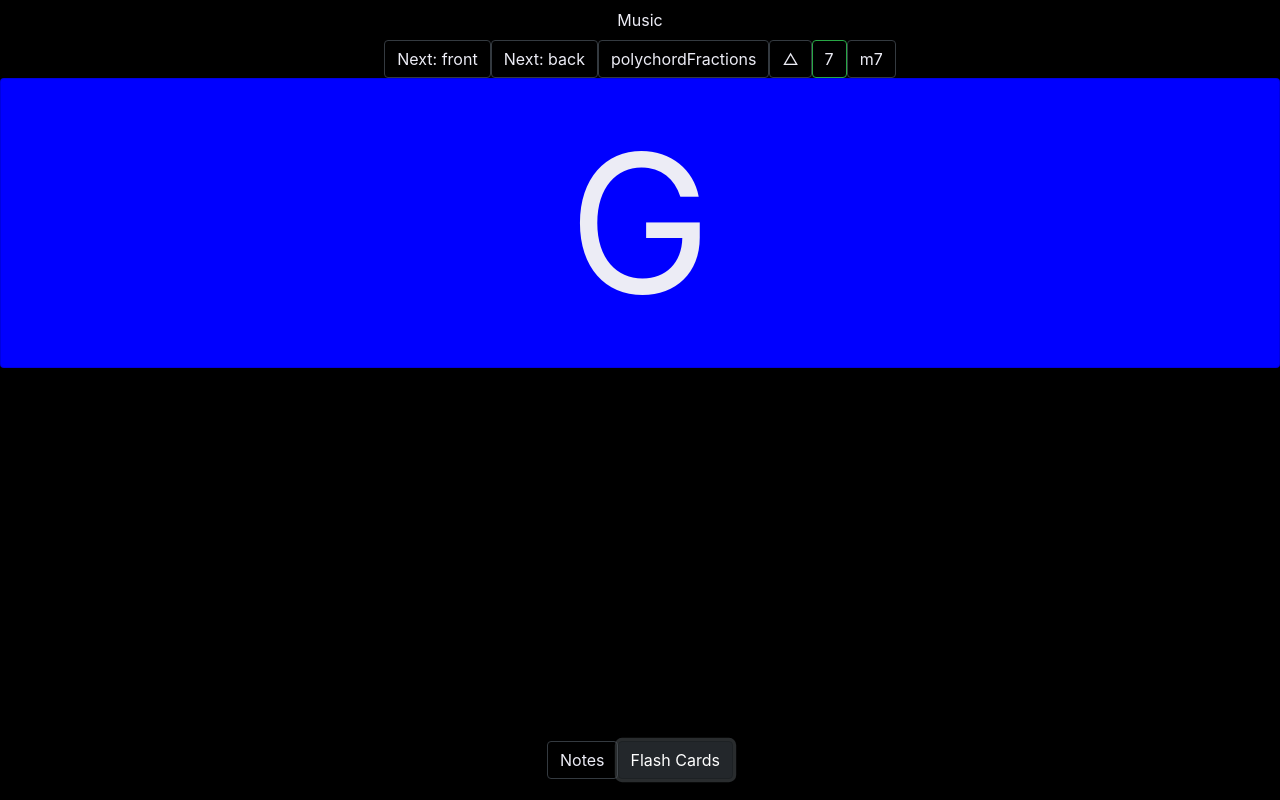
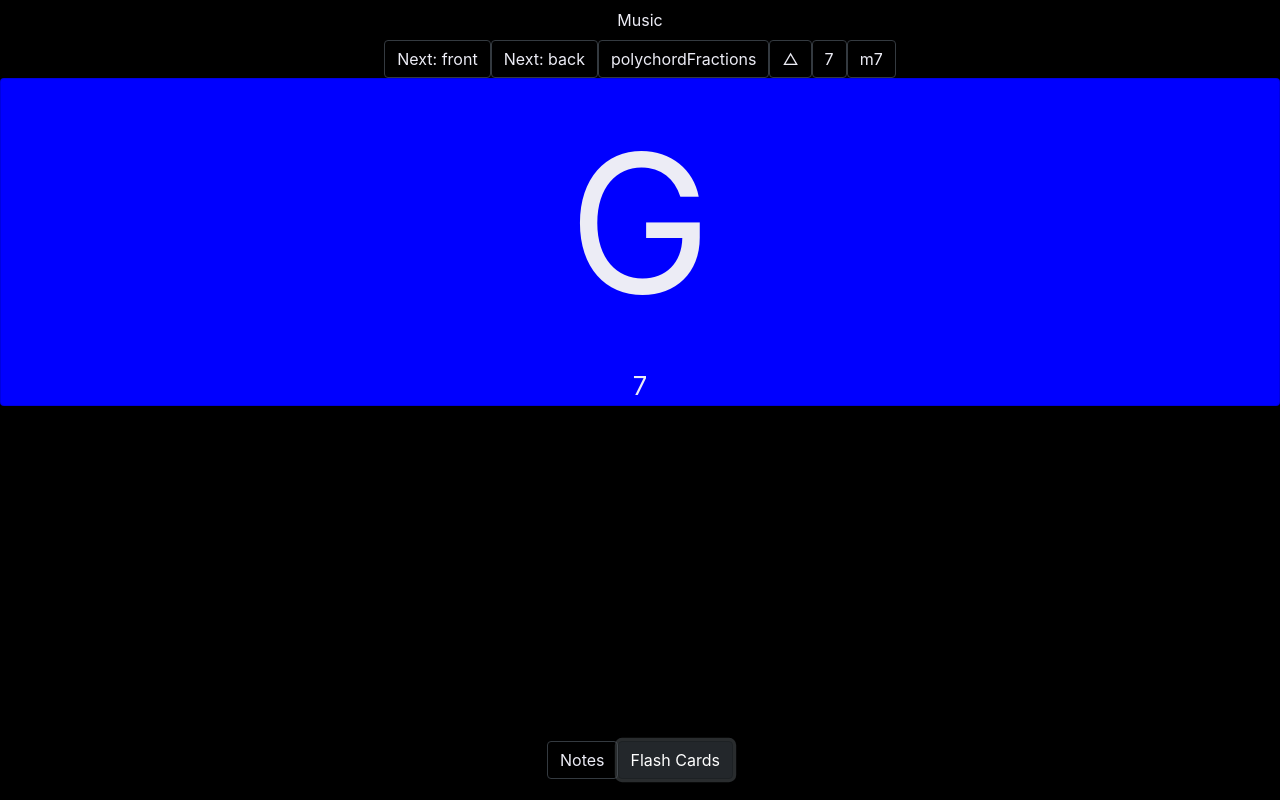
Before and after one commit to golubitsky/music, a React (Create React App) app: page / in a window 1280 px wide. Both pictures are taken after a click on the button "Flash Cards". Built offline with nearby package versions, Linux system fonts and the light colour scheme; the HTML template or start-up script is replaced by a standard one.

Commit message:
indicate current deck on current card

```diff
--- a/src/screens/FlashCards.css
+++ b/src/screens/FlashCards.css
@@ -12,6 +12,14 @@
   display: flex;
 }
 
-.card {
+.card > * {
+  background-color: inherit;
+}
+
+.card-content {
   font-size: 15vw;
 }
+
+.card-deck {
+  font-size: 2vw;
+}
--- a/src/screens/FlashCards.js
+++ b/src/screens/FlashCards.js
@@ -38,11 +38,15 @@ export class FlashCards extends React.Component {
 
   showRandomCard(deck) {
     this.setState({
+      deck: deck,
       card: randomCard(deck, this.state.card),
       side: this.state.nextCardSide,
     });
   }
 
+  nameOfDeck(deck) {
+    return _.last(deck);
+  }
   render() {
     if (this.props.isHidden) {
       return null;
@@ -64,13 +68,13 @@ export class FlashCards extends React.Component {
           ))}
           {decks.map((deck, index) => (
             <Button
-              variant={_.isEqual(this.state.deck, deck) ? "success" : "dark"}
+              variant="dark"
               onClick={() => {
                 this.showRandomCard(deck);
               }}
               key={index}
             >
-              {_.last(deck)}
+              {this.nameOfDeck(deck)}
             </Button>
           ))}
         </div>
@@ -81,7 +85,10 @@ export class FlashCards extends React.Component {
             backgroundColor: CARD_COLORS_BY_SIDE[this.state.side],
           }}
         >
-          {this.state.card[this.state.side]}
+          <span className="card-content">
+            {this.state.card[this.state.side]}
+          </span>
+          <span className="card-deck">{this.nameOfDeck(this.state.deck)}</span>
         </div>
       </div>
     );
```
Also changed, not shown: 1 other file (tests, documents, lock files or other folders).
